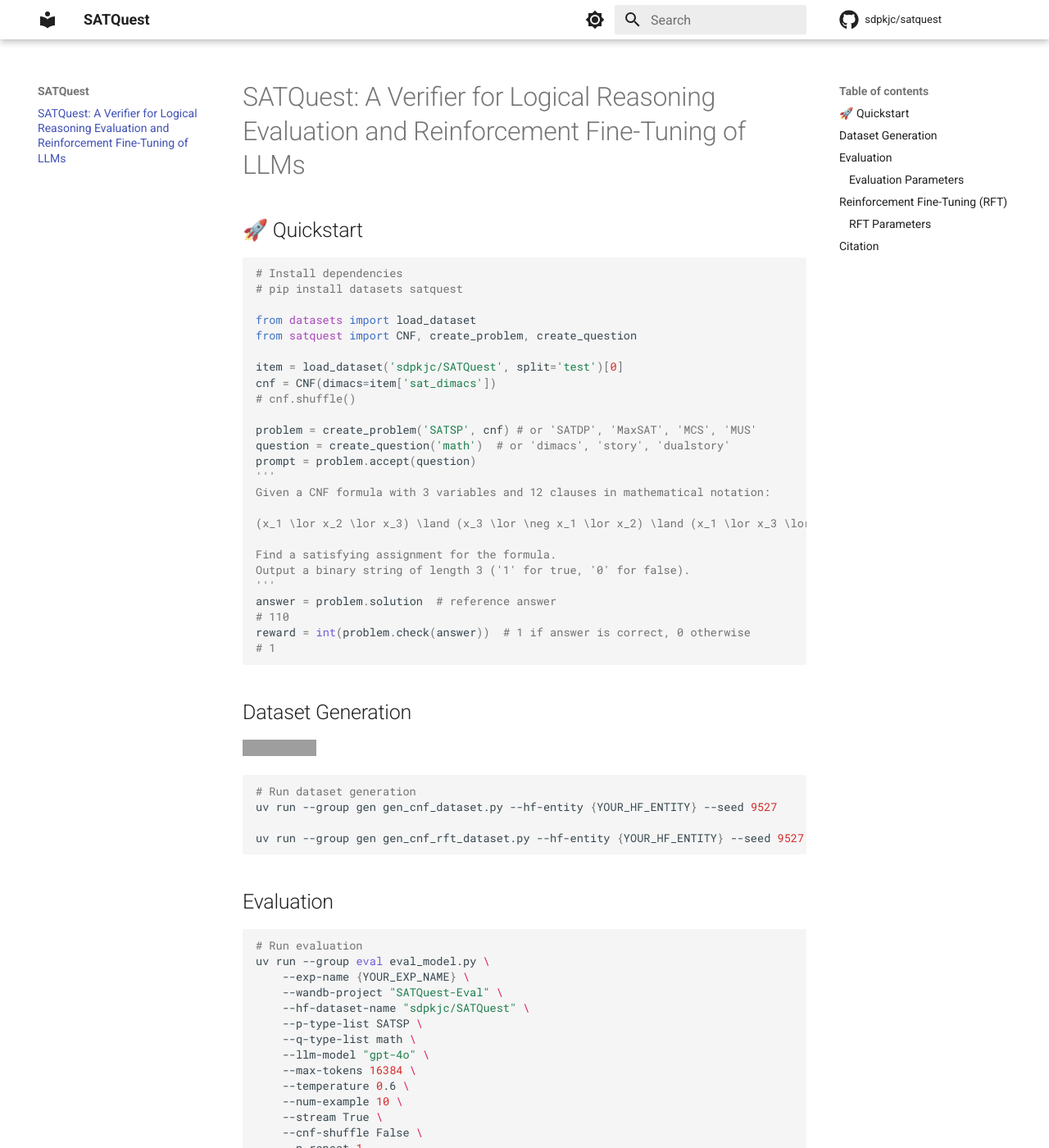
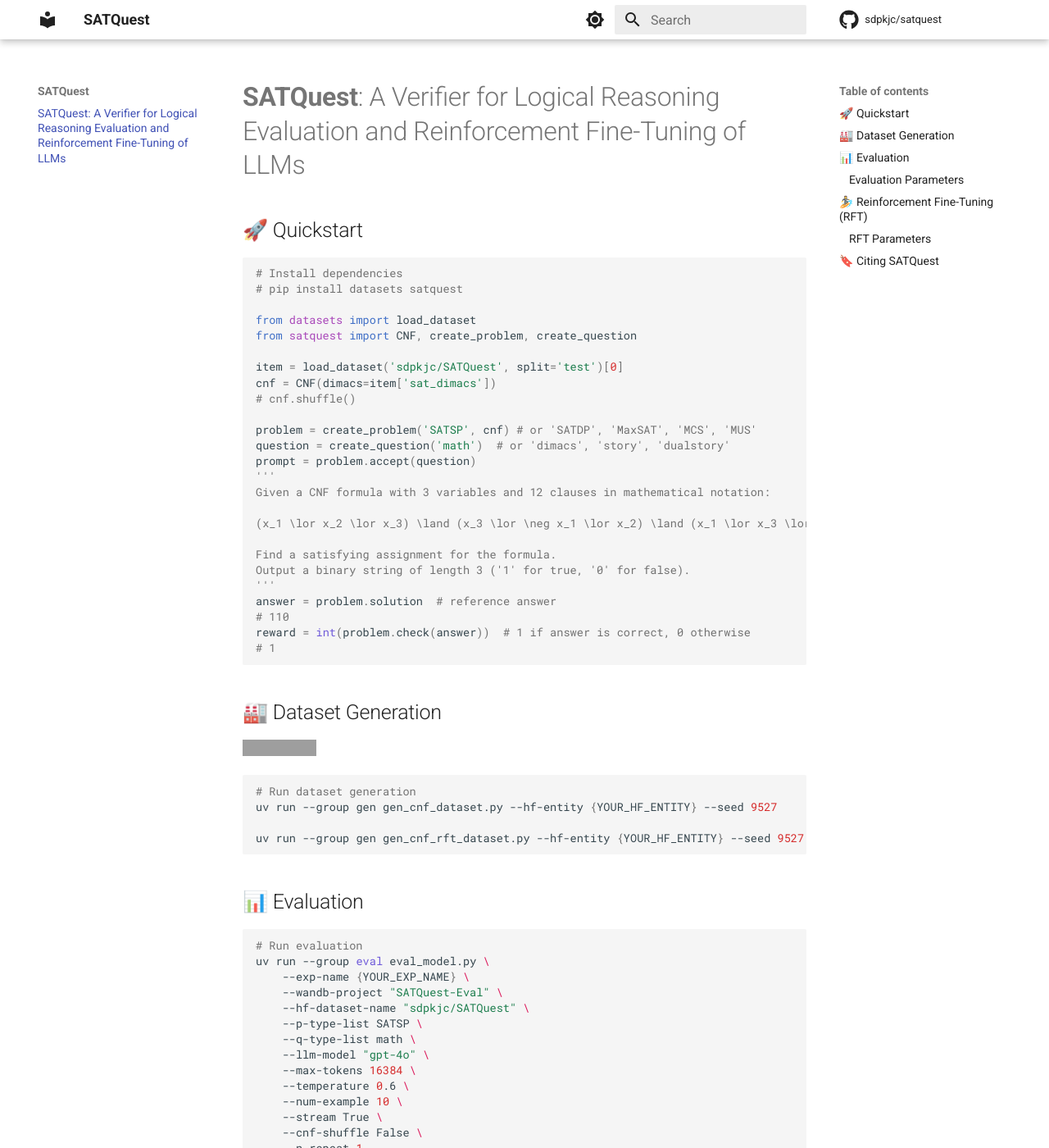
Before and after one commit to sdpkjc/SATQuest, an MkDocs documentation site: the page built from docs/index.md, in a window 1280 px wide and 1400 px high. Shown: the whole window at 82% size. Built offline with MkDocs 1.6.1 and Material for MkDocs 9.7.7, drawn with Linux system fonts in a browser that asks for light colours; comment, search, counter and statistics services are not loaded; some of the changed text lies outside the part shown; grey boxes are pictures that could not be loaded.

Commit message:
update docs

````diff
--- a/docs/index.md
+++ b/docs/index.md
@@ -1,4 +1,4 @@
-# SATQuest: A Verifier for Logical Reasoning Evaluation and Reinforcement Fine-Tuning of LLMs
+# **SATQuest**: A Verifier for Logical Reasoning Evaluation and Reinforcement Fine-Tuning of LLMs
 
 ## 🚀 Quickstart
 
@@ -30,7 +30,7 @@
 # 1
 ```
 
-## Dataset Generation
+## 🏭 Dataset Generation
 
 [![Dataset on HF](https://huggingface.co/datasets/huggingface/badges/resolve/main/dataset-on-hf-sm.svg)]([https://huggingface.co/sdpkjc/](https://huggingface.co/collections/sdpkjc/satquest-6820687d856b96f869921e53))
 
@@ -41,7 +41,7 @@
 uv run --group gen gen_cnf_rft_dataset.py --hf-entity {YOUR_HF_ENTITY} --seed 9527
 ```
 
-## Evaluation
+## 📊 Evaluation
 
 ```bash
 # Run evaluation
@@ -77,7 +77,7 @@
 
 The evaluation results will be logged to Weights & Biases.
 
-## Reinforcement Fine-Tuning (RFT)
+## 🏄 Reinforcement Fine-Tuning (RFT)
 
 ```bash
 # Run RFT training
@@ -94,7 +94,7 @@
 - `server-ip`: IP address for VLLM server
 
 
-## Citation
+## 🔖 Citing SATQuest
 
 ```bibtex
 @misc{satquest2025,
````
Also changed, not shown: README.md (+4 -4 lines).
